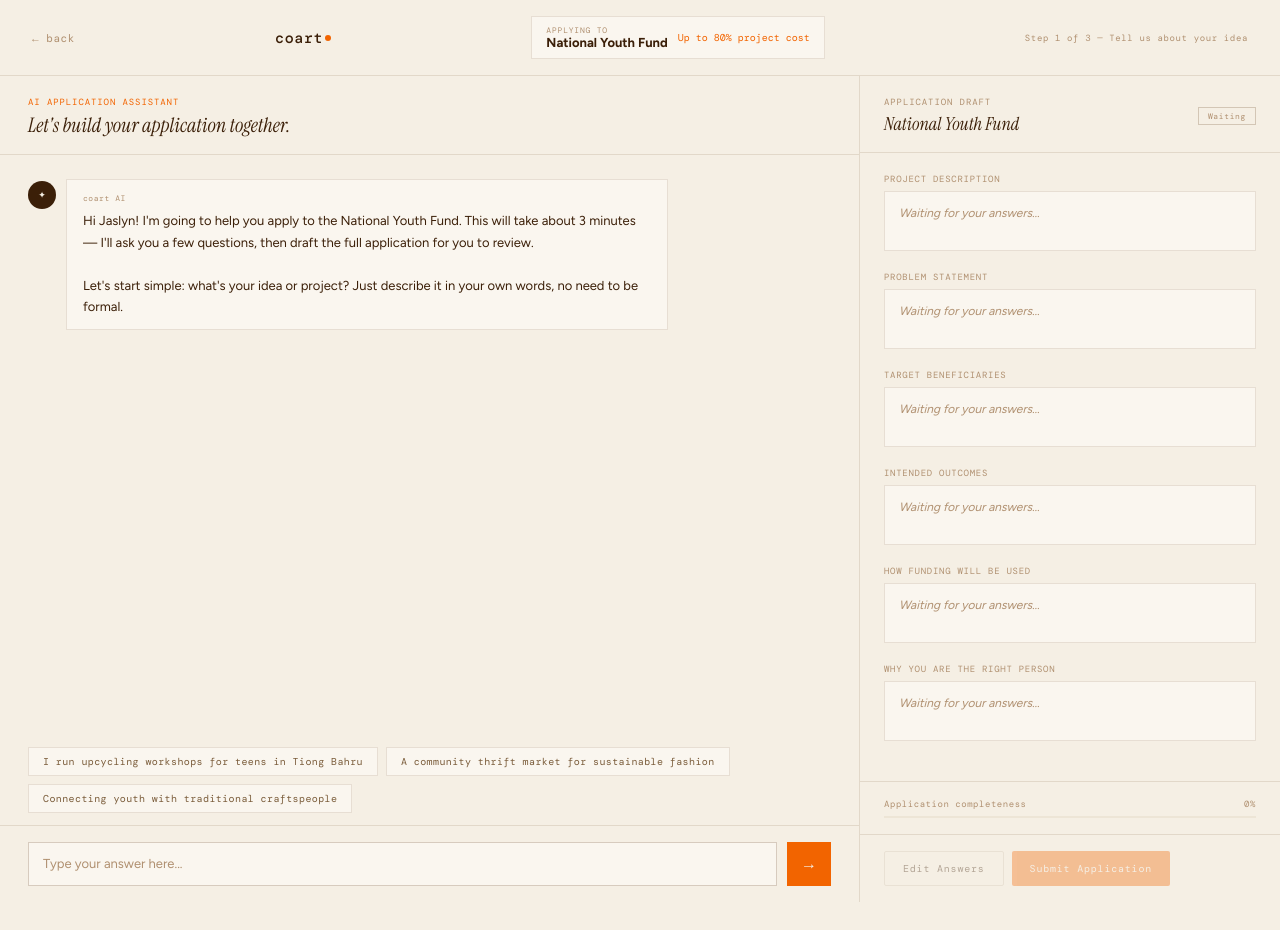
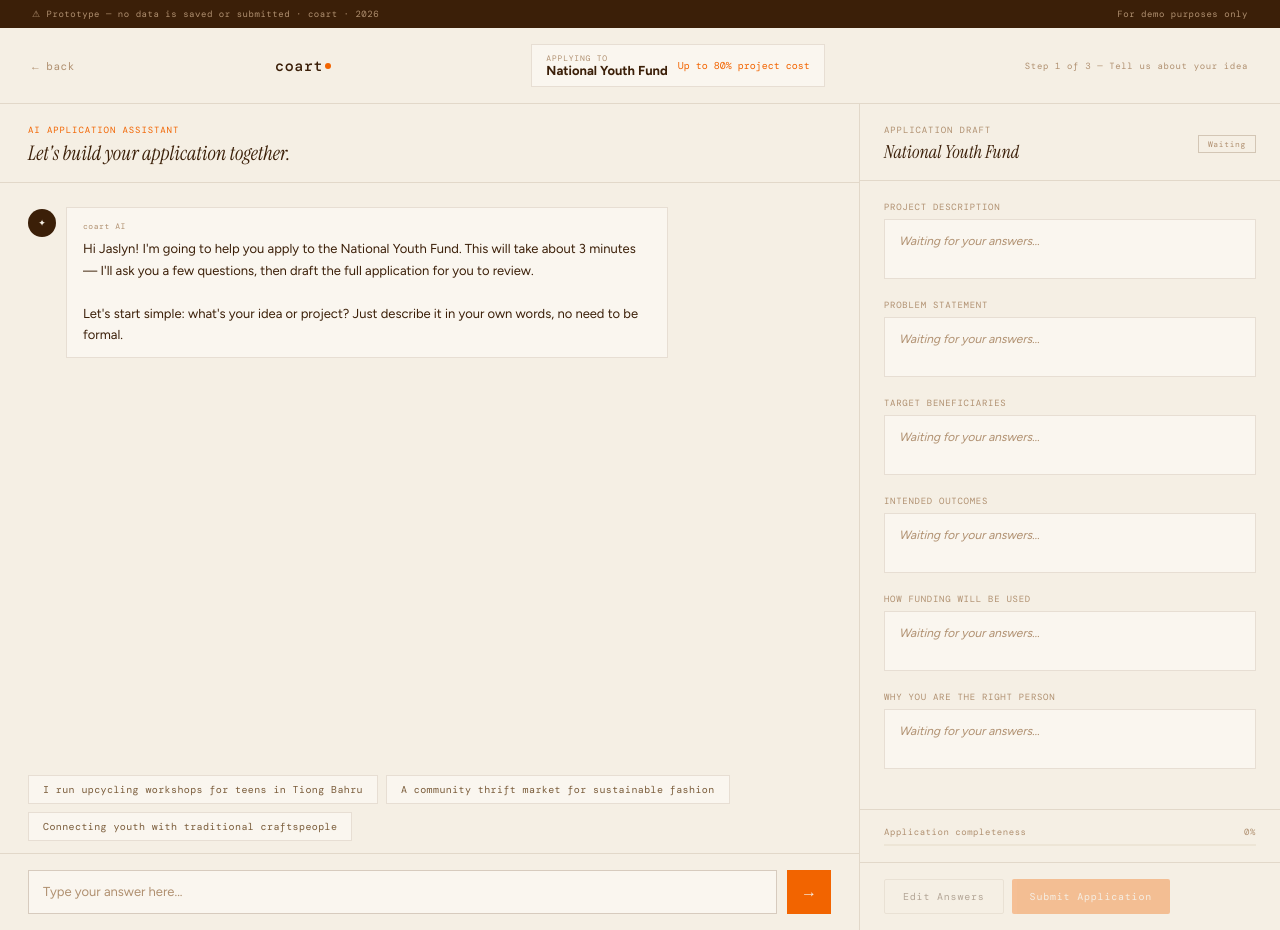
Before and after one commit to jaslyntay/coart, a plain HTML site: page apply.html in a window 1280 px wide. Before the commit the page ends 902 px from the top, so only its background shows below. Drawn offline with nearby package versions, Linux system fonts and the light colour scheme.

Commit message:
Update apply.html

```diff
--- a/apply.html
+++ b/apply.html
@@ -247,7 +247,11 @@ body {
 .app-field-content.filling { animation: fadein .4s ease; }
 </style>
 </head>
-<body>
+<body><div style="background:#3B1F08;padding:8px 32px;display:flex;align-items:center;justify-content:space-between;">
+  <span style="font-family:'DM Mono',monospace;font-size:9px;color:#B09070;letter-spacing:.06em;">&#9888; Prototype — no data is saved or submitted · coart · 2026</span>
+  <span style="font-family:'DM Mono',monospace;font-size:9px;color:#B09070;letter-spacing:.06em;">For demo purposes only</span>
+</div>
+
 
 <!-- TOP BAR -->
 <div class="topbar">
```
